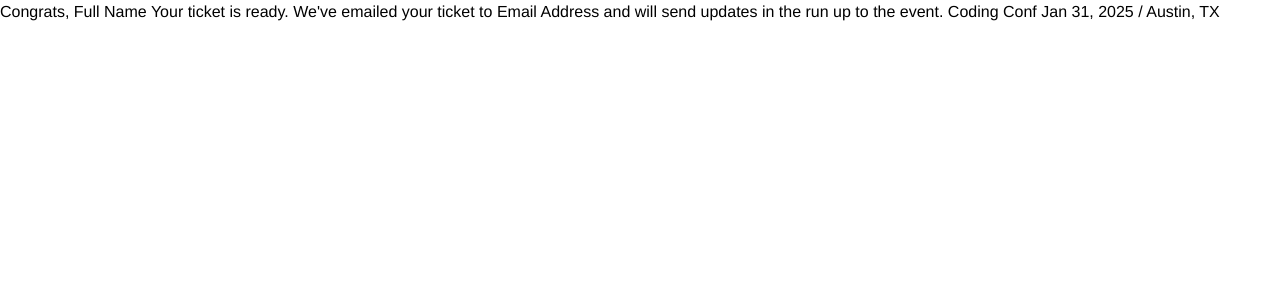
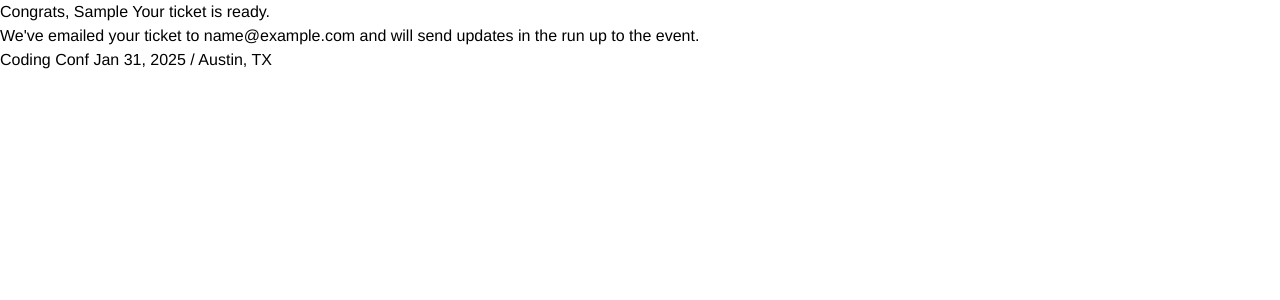
Before and after one commit to guardianprime/conference-ticket-generator-app, a React (Vite) app: page / in a window 1280 px wide. Both pictures are taken after typing "Sample", "name@example.com", "Sample" into the empty fields and a click on the button "Generate My Ticket". Shown: the top 300 px of the page. Built offline with nearby package versions, Linux system fonts and the light colour scheme; a web font is replaced by a local one.

Commit message:
foundational logic complete

```diff
--- a/src/App.jsx
+++ b/src/App.jsx
@@ -27,13 +27,15 @@ function App() {
 
   function handleSubmit(e) {
     e.preventDefault();
-    console.log(formData);
     setFormSubmitted(true);
   }
 
   return (
     <>
-      {formSubmitted ? <GenerateTicket /> :
+      {formSubmitted ?
+        <GenerateTicket
+          formData={formData}
+        /> :
         <Form
           handleSubmit={handleSubmit}
           handleChange={handleChange}
--- a/src/components/GenerateTicket.jsx
+++ b/src/components/GenerateTicket.jsx
@@ -1,10 +1,10 @@
-function GenerateTicket() {
+function GenerateTicket({ formData }) {
     return (
         <div>
 
-            Congrats,  Full Name   Your ticket is ready.
+            <h1> Congrats,  {formData.userName}   Your ticket is ready.</h1>
 
-            We've emailed your ticket to   Email Address   and will send updates in the run up to the event.
+            <p> We've emailed your ticket to {formData.userEmail} and will send updates in the run up to the event.</p>
 
             Coding Conf
             Jan 31, 2025 / Austin, TX
```
